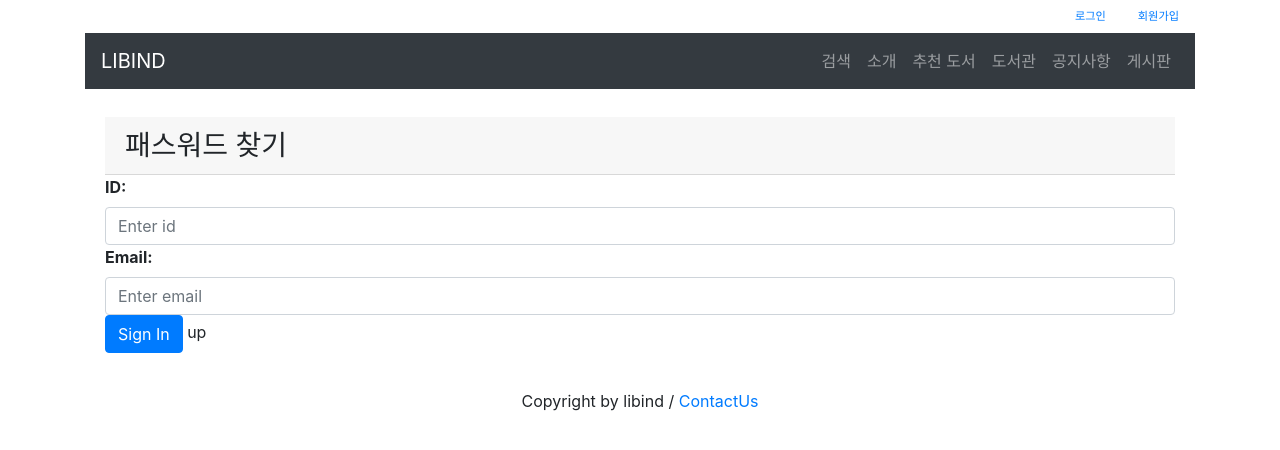
After one commit to padomay-dev/libind, a Django app: page /library_search/forgot_password in a window 1280 px wide. The commit adds this page. Shown: the top 450 px of the page. Run offline with Django 3.2, Linux system fonts and the light colour scheme; parts of the project's set-up code (start-up, migrations or seed data) failed here and were passed over; some libraries are stand-ins or nearby versions.

Commit message:
forgot_password 구현

```diff
--- /dev/null
+++ b/library_search_prj/library_search_app/templates/forgot_password.html
@@ -0,0 +1,23 @@
+{% extends "base.html" %}
+{% load static %}
+{% block title%} HELLO {% endblock %}
+{% block script %}
+<script src="{% static 'assets/js/boards.js' %}"></script>
+<link rel="stylesheet" type="text/css" href="{% static 'library_search_app/assets/css/main.css' %}?ver=0.1">
+{% endblock %}
+{% block content %}
+<div class="container mt-2">
+    <form action="." method="POST" class="card-body needs-validation" novalidate>
+        {% csrf_token %}
+        <h3 class="card-header">패스워드 찾기</h3>
+        <div class="form-group">
+            <label class="font-weight-bold" for="user_id">ID:</label>
+            <input type="text" class="form-control" id="user_id" placeholder="Enter id" name="user_id">
+            <label class="font-weight-bold" for="user_id">Email:</label>
+            <input type="text" class="form-control" id="email" placeholder="Enter email" name="email">
+            <button class="btn btn-primary">Sign In</button>
+            up</button>
+        </div>
+    </form>
+</div>
+{% endblock %}
--- a/library_search_prj/library_search_app/templates/login.html
+++ b/library_search_prj/library_search_app/templates/login.html
@@ -18,7 +18,7 @@
                 <div class="invalid-feedback">ID를 입력해주세요</div>
             </div>
             <div class="form-group">
-                <label class="font-weight-bold" for="password">Password <a href="/sessions/forgot_password">(forgot
+                <label class="font-weight-bold" for="password">Password <a href="{% url 'forgot_password'%}">(forgot
                         password)</a></label>
                 <input type="password" name="password" class="form-control" id="password" placeholder="Password"
                     required>
--- a/library_search_prj/library_search_app/urls.py
+++ b/library_search_prj/library_search_app/urls.py
@@ -3,20 +3,21 @@ from django.contrib.auth import views as auth_views
 from library_search_app.views import *
 
 urlpatterns = [
-     path('', main, name='main'),
-     path('introduce/', introduce, name='introduce'),
-     path('login/', login, name='login'),
-     path('logout/', logout, name='logout'),
-     path('user_register/', user_register, name='user_register'),
-     path('user_register_idcheck/', user_register_idcheck,
-          name='user_register_idcheck'),
-     path('user_register_result/', user_register_result,
-          name='user_register_result'),
-     path('user_register_done/', user_register_done,name='user_register_done'),
-     path('profil', profil, name='profil'),
-	path('password_change/', password_change, name='password_change'),
-	# path('password_change_done/', password_change_done,  name='password_change_done'),
-     path('error/', error, name='error'),
+    path('', main, name='main'),
+    path('introduce/', introduce, name='introduce'),
+    path('login/', login, name='login'),
+    path('logout/', logout, name='logout'),
+    path('forgot_password', forgot_password, name='forgot_password'),
+    path('user_register/', user_register, name='user_register'),
+    path('user_register_idcheck/', user_register_idcheck,
+         name='user_register_idcheck'),
+    path('user_register_result/', user_register_result,
+         name='user_register_result'),
+    path('user_register_done/', user_register_done, name='user_register_done'),
+    path('profil', profil, name='profil'),
+    path('password_change/', password_change, name='password_change'),
+    # path('password_change_done/', password_change_done,  name='password_change_done'),
+    path('error/', error, name='error'),
     # path('password_change/', auth_views.PasswordChangeView.as_view(template_name='password_change.html'), name='password_change'),
     # path('password_change_completed/', auth_views.PasswordChangeDoneView.as_view(template_name='password_change_done.html'), name='password_change_done'),
     # path('user_register/', user_register_page, name='register'),
--- a/library_search_prj/library_search_app/views.py
+++ b/library_search_prj/library_search_app/views.py
@@ -12,17 +12,24 @@ from django.http import HttpResponse, JsonResponse
 from django.views.generic import DetailView
 from datetime import datetime
 from library_search_app.models import *
+from django.core.mail import EmailMessage
+import random
+import string
+
 
 def main(request):
     return render(request, 'main.html')
+
+
 def introduce(request):
     return render(request, 'introduce.html')
+
 
 def login(request):
     if request.method == "POST":
         user_id = request.POST["user_id"]
         password = request.POST["password"]
-        user = auth.authenticate(request, user_id=user_id, password = password)
+        user = auth.authenticate(request, user_id=user_id, password=password)
 
         if user is not None:
             auth.login(request, user)
@@ -34,12 +41,37 @@ def login(request):
             return render(request, 'login.html', args)
     return render(request, 'login.html')
 
+
 def logout(request):
     auth.logout(request)
     return redirect('main')
 
+
+def forgot_password(request):
+    if request.method == "POST":
+        user_id = request.POST["user_id"]
+        email = request.POST["email"]
+
+        if User.objects.filter(user_id=user_id, email=email).count() == 0:
+            tmp_password = ""
+            for i in range(8):
+                tmp_password += random.choice(string.ascii_lowercase)
+            tmp_password += random.randint(1000, 9999)
+
+            title = user_id+"님의 LIBIND 임시패스워드"
+            content = "임시패스워드 : %s" % tmp_password
+            email = EmailMessage(title, content, to=[email])
+            email.send()
+            return redirect('main')
+        else:
+            return render(request, 'forgot_password.html', {"error_msg": "ID와 Email이 일치하지 않습니다."})
+
+    return render(request, 'forgot_password.html')
+
+
 def user_register(request):
     return render(request, 'user_register.html')
+
 
 def user_register_idcheck(reuqest):
     if reuqest.method == "POST":
@@ -57,6 +89,7 @@ def user_register_idcheck(reuqest):
         overlap = "fail"
     context = {'overlap': overlap}
     return JsonResponse(context)
+
 
 def user_register_result(request):
     if request.method == "POST":
@@ -81,7 +114,7 @@ def user_register_result(request):
     try:
         p = re.compile('^[a-zA-Z0-9+-_.]+@[a-zA-Z0-9-]+\.[a-zA-Z0-9-.]+$')
         # data 길이 체크
-        if len(user_id) < 4 or len(password) < 8 or len(last_name)<2:
+        if len(user_id) < 4 or len(password) < 8 or len(last_name) < 2:
             redirection_page = '/library_search/error/'
         # email 형식체크
         elif not p.match(email):
@@ -100,24 +133,28 @@ def user_register_result(request):
 
     return redirect(redirection_page)
 
+
 def user_register_done(request):
     return render(request,  'user_register_done.html')
 
-@login_required
+
+@ login_required
 def profil(request):
     user = request.user
     args = {}
 
     # 프로필 출력시 생년월일여부 체크 및 년월일로 나누어 변환
     if user.date_of_birth != None:
-        date_birth = datetime.strptime(str(user.date_of_birth)[:-6], '%Y-%m-%d %H:%M:%S')
+        date_birth = datetime.strptime(str(user.date_of_birth)[
+            :-6], '%Y-%m-%d %H:%M:%S')
         args.update({"birth_year": date_birth.year})
         args.update({"birth_month": date_birth.month})
         args.update({"birth_day": date_birth.day})
 
     return render(request, 'profil.html', args)
 
-@login_required
+
+@ login_required
 def password_change(request):
     redirection_page = "/library_search/error"
 
@@ -135,15 +172,16 @@ def password_change(request):
             redirection_page = "/library_search/error"
         # 현재 패스워드 일치여부 체크
         elif check_password(current_password, user.password):
-                user.set_password(new_password)
-                user.save()
-                auth.login(request, user)
-                url = "/library_search/"
-                resp_body = '<script>alert("패스워드 변경이 완료되었습니다.");window.location="%s"</script>' % url
-                return HttpResponse(resp_body)
+            user.set_password(new_password)
+            user.save()
+            auth.login(request, user)
+            url = "/library_search/"
+            resp_body = '<script>alert("패스워드 변경이 완료되었습니다.");window.location="%s"</script>' % url
+            return HttpResponse(resp_body)
         else:
             redirection_page = "/library_search/error"
     return redirect(redirection_page)
 
+
 def error(request):
     return render(request, 'error.html')
```
Also changed, not shown: library_search_prj/library_search_prj/settings.py (+14 -0 lines), 2 other files.
